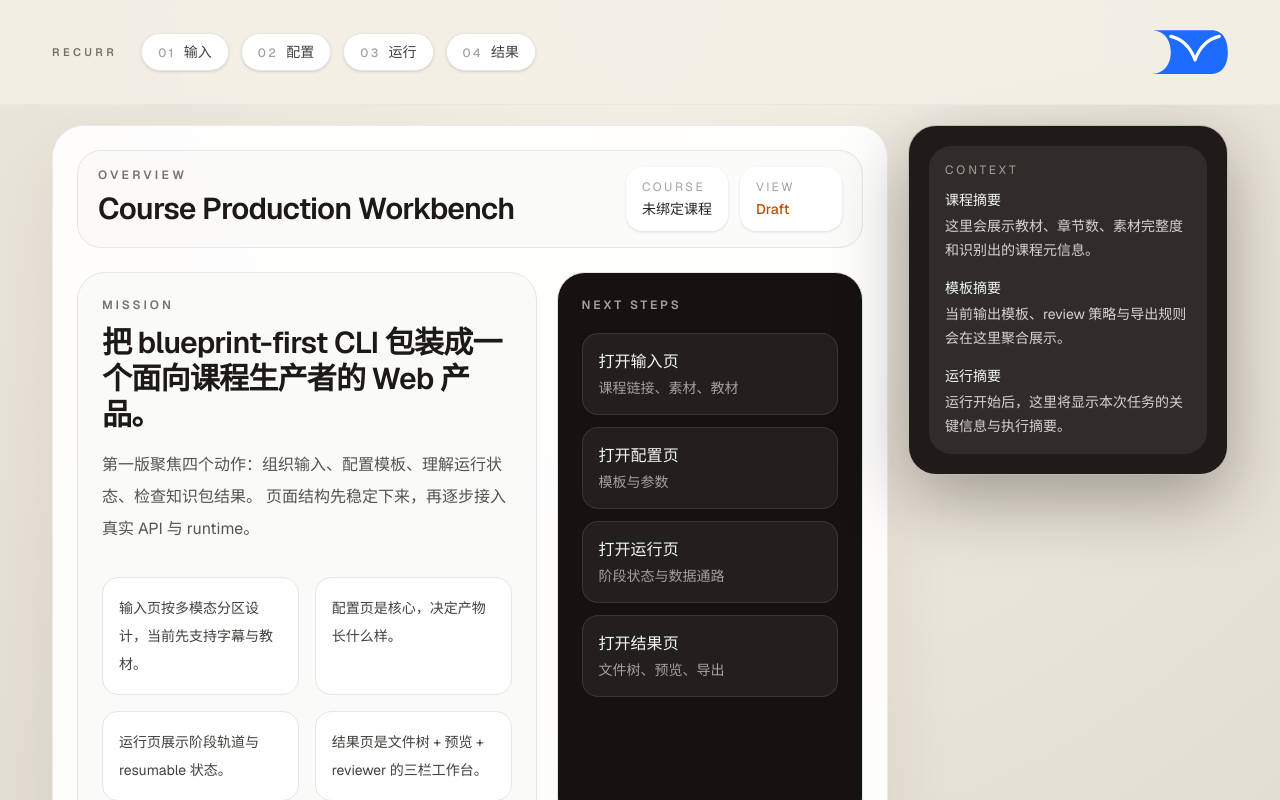
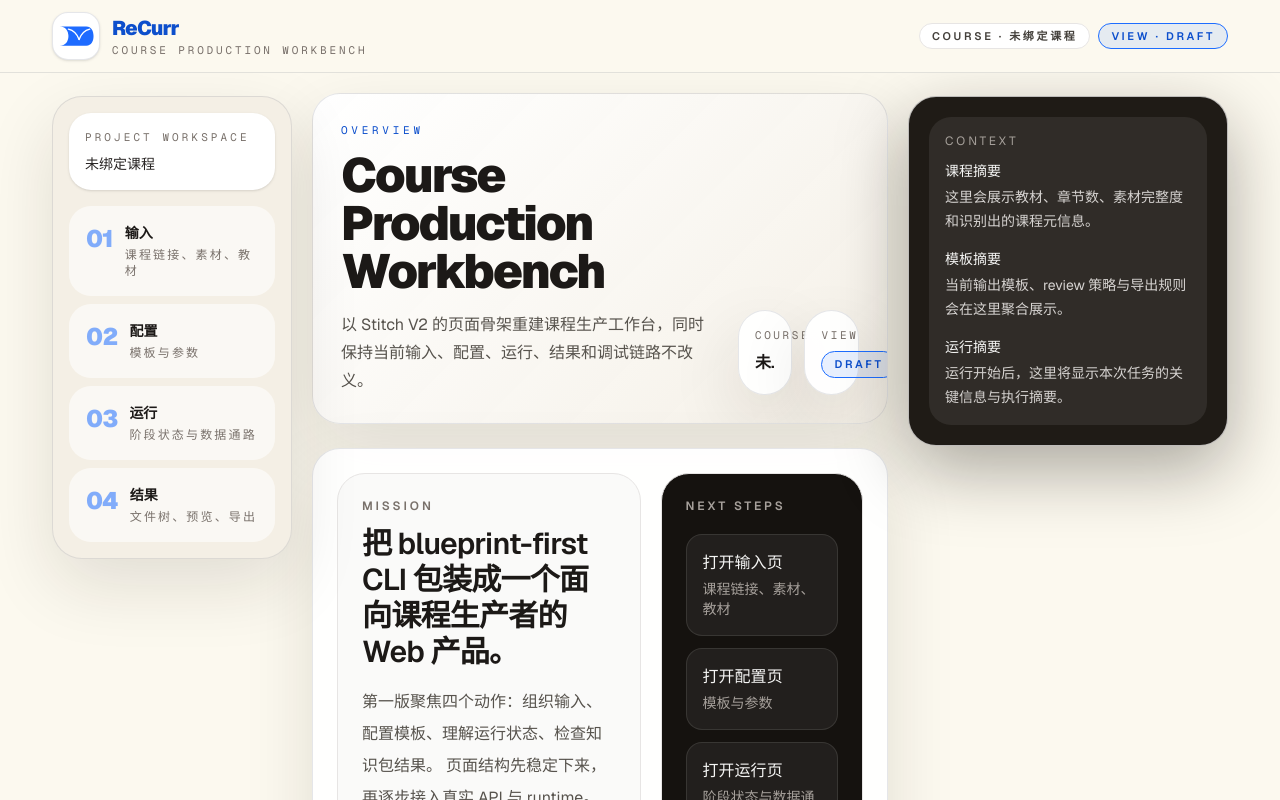
Before and after one commit to Chil1T/Countercurrent, a Next.js app in the folder web/: page / in a window 1280 px wide. Shown: the top 800 px of the page. Built offline with nearby package versions, Linux system fonts and the light colour scheme; no server answers.

Commit message:
feat: add stitch v2 shell foundation

```diff
--- a/web/app/globals.css
+++ b/web/app/globals.css
@@ -3,6 +3,16 @@
 :root {
   --background: #ece7dc;
   --foreground: #231c14;
+  --stitch-shell-backdrop: #fcf9ef;
+  --stitch-shell-panel: rgba(255, 255, 255, 0.94);
+  --stitch-shell-panel-soft: #f4efe5;
+  --stitch-shell-rail: #1f1b16;
+  --stitch-shell-border: rgba(114, 118, 135, 0.18);
+  --stitch-shell-border-strong: rgba(29, 109, 255, 0.18);
+  --stitch-shell-shadow: 0 26px 70px rgba(36, 28, 18, 0.12);
+  --stitch-shell-primary: #1d6dff;
+  --stitch-shell-primary-strong: #0d4fcc;
+  --stitch-shell-primary-soft: rgba(29, 109, 255, 0.1);
 }
 
 @theme inline {
@@ -20,7 +30,9 @@
 
   body {
     min-width: 320px;
-    background: var(--background);
+    background:
+      radial-gradient(circle at top left, rgba(29, 109, 255, 0.1), transparent 24%),
+      linear-gradient(180deg, #fcf9ef 0%, #f4efe5 100%);
     color: var(--foreground);
     font-family: var(--font-geist-sans), sans-serif;
     overflow-x: hidden;
@@ -35,3 +47,14 @@
     text-decoration: none;
   }
 }
+
+@layer utilities {
+  .font-stitch-headline {
+    font-family: var(--font-geist-sans), sans-serif;
+    letter-spacing: -0.04em;
+  }
+
+  .font-stitch-label {
+    font-family: var(--font-geist-mono), monospace;
+  }
+}
--- a/web/components/app-shell.tsx
+++ b/web/components/app-shell.tsx
@@ -1,8 +1,11 @@
-import Image from "next/image";
-import Link from "next/link";
 import { ReactNode } from "react";
 
 import { ContextPanel } from "@/components/context-panel";
+import { PageHero } from "@/components/stitch-v2/page-hero";
+import { ShellHeader } from "@/components/stitch-v2/shell-header";
+import { ShellSidebar } from "@/components/stitch-v2/shell-sidebar";
+import { StatusChip } from "@/components/stitch-v2/status-chip";
+import { SurfaceCard } from "@/components/stitch-v2/surface-card";
 import { AppShellState, buildAppShellState } from "@/lib/app-shell-state";
 
 export function AppShell({
@@ -27,88 +30,51 @@ export function AppShell({
   return (
     <div
       suppressHydrationWarning
-      className="min-h-screen bg-[radial-gradient(circle_at_top,_#f7f3ea,_#ece7dc_45%,_#e2ddd2_100%)] text-stone-900"
+      className="min-h-screen bg-[var(--stitch-shell-backdrop)] text-stone-900"
     >
-      <div className="sticky top-0 z-40 border-b border-stone-200/80 bg-[#f4efe5]/92 backdrop-blur">
-        <div className="mx-auto flex w-[95vw] max-w-[1920px] flex-wrap items-center gap-3 px-3 py-3 md:px-4 lg:px-5">
-          <div className="mr-3">
-            <p className="text-[11px] font-semibold uppercase tracking-[0.3em] text-stone-500">
-              ReCurr
-            </p>
-          </div>
-
-          <nav className="flex min-w-0 flex-1 flex-wrap gap-3">
-            {resolvedShellState.navItems.map((item) =>
-              item.enabled && item.href ? (
-                <Link
-                  key={item.label}
-                  href={item.href}
-                  className="min-w-0 rounded-full border border-stone-200 bg-white px-4 py-2 text-sm font-medium text-stone-700 shadow-sm transition hover:border-stone-300 hover:bg-stone-50"
-                >
-                  <span className="mr-2 text-xs uppercase tracking-[0.2em] text-stone-400">
-                    {item.step}
-                  </span>
-                  {item.label}
-                </Link>
-              ) : (
-                <div
-                  key={item.label}
-                  className="min-w-0 rounded-full border border-dashed border-stone-200 bg-stone-100/80 px-4 py-2 text-sm font-medium text-stone-400"
-                >
-                  <span className="mr-2 text-xs uppercase tracking-[0.2em] text-stone-400">
-                    {item.step}
-                  </span>
-                  {item.label}
-                </div>
-              ),
-            )}
-          </nav>
-          <div className="ml-auto flex h-[80px] w-[80px] shrink-0 items-center justify-center overflow-hidden">
-            <Image
-              src="/countercurrent-logo.svg"
-              alt="ReCurr logo"
-              width={100}
-              height={100}
-              className="h-[100px] w-[100px] max-w-none shrink-0"
-              priority
+      <ShellHeader
+        courseLabel={resolvedShellState.courseLabel}
+        statusLabel={resolvedShellState.statusLabel}
       />
-          </div>
-        </div>
-      </div>
 
       <div className="mx-auto grid min-h-[calc(100vh-4.75rem)] w-[95vw] max-w-[1920px] gap-5 px-3 py-4 md:px-4 lg:px-5 xl:grid-cols-[minmax(0,1fr)_320px] xl:items-start xl:py-5">
-        <main className="min-w-0 rounded-[32px] border border-stone-200/80 bg-white/92 p-4 shadow-[0_24px_70px_rgba(60,42,16,0.08)] md:p-5 xl:p-6">
-          <header className="mb-6 flex flex-col gap-4 rounded-[24px] border border-stone-200 bg-stone-50/80 px-4 py-4 md:px-5 lg:flex-row lg:items-start lg:justify-between">
-            <div>
-              <p className="text-xs font-semibold uppercase tracking-[0.28em] text-stone-500">
-                {eyebrow}
-              </p>
-              <h2 className="mt-2 text-2xl font-semibold tracking-tight md:text-3xl">
-                {title}
-              </h2>
-            </div>
-            <div className="grid gap-3 text-sm text-stone-600 sm:grid-cols-2">
-              <div className="min-w-0 rounded-2xl bg-white px-4 py-3 shadow-sm">
-                <div className="text-xs uppercase tracking-[0.2em] text-stone-400">
+        <div className="grid min-w-0 gap-5 xl:grid-cols-[240px_minmax(0,1fr)]">
+          <ShellSidebar
+            navItems={resolvedShellState.navItems}
+            courseLabel={resolvedShellState.courseLabel}
+          />
+
+          <main className="min-w-0">
+            <PageHero
+              eyebrow={eyebrow}
+              title={title}
+              meta={
+                <div className="grid gap-3 sm:grid-cols-2">
+                  <SurfaceCard className="p-4">
+                    <div className="font-stitch-label text-[11px] uppercase tracking-[0.24em] text-stone-500">
                       Course
                     </div>
-                <div className="mt-1 truncate font-medium text-stone-800">
+                    <div className="mt-2 truncate text-sm font-semibold text-stone-900 md:text-base">
                       {resolvedShellState.courseLabel}
                     </div>
-              </div>
-              <div className="min-w-0 rounded-2xl bg-white px-4 py-3 shadow-sm">
-                <div className="text-xs uppercase tracking-[0.2em] text-stone-400">
+                  </SurfaceCard>
+                  <SurfaceCard className="p-4">
+                    <div className="font-stitch-label text-[11px] uppercase tracking-[0.24em] text-stone-500">
                       View
                     </div>
-                <div className="mt-1 font-medium text-amber-700">
-                  {resolvedShellState.statusLabel}
+                    <div className="mt-2 flex items-center gap-2">
+                      <StatusChip label={resolvedShellState.statusLabel} tone="accent" />
                     </div>
+                  </SurfaceCard>
                 </div>
+              }
+            >
+              以 Stitch V2 的页面骨架重建课程生产工作台，同时保持当前输入、配置、运行、结果和调试链路不改义。
+            </PageHero>
+
+            <SurfaceCard className="p-4 md:p-5 xl:p-6">{children}</SurfaceCard>
+          </main>
         </div>
-          </header>
-
-          {children}
-        </main>
 
         <aside className="min-w-0 rounded-[28px] border border-stone-200/80 bg-[#1f1b16] p-5 text-stone-100 shadow-[0_24px_70px_rgba(20,14,8,0.35)] xl:sticky xl:top-24">
           <div className="sticky top-24">
--- /dev/null
+++ b/web/components/stitch-v2/page-hero.tsx
@@ -0,0 +1,36 @@
+import { ReactNode } from "react";
+
+import { SurfaceCard } from "@/components/stitch-v2/surface-card";
+
+export function PageHero({
+  eyebrow,
+  title,
+  children,
+  meta,
+}: {
+  eyebrow: string;
+  title: string;
+  children?: ReactNode;
+  meta?: ReactNode;
+}) {
+  return (
+    <SurfaceCard className="mb-6 overflow-hidden bg-[linear-gradient(135deg,rgba(255,255,255,0.96),rgba(244,239,229,0.92))] p-5 md:p-6 lg:p-7">
+      <div className="flex flex-col gap-5 lg:flex-row lg:items-end lg:justify-between">
+        <div className="min-w-0">
+          <p className="font-stitch-label text-[11px] uppercase tracking-[0.34em] text-[var(--stitch-shell-primary-strong)]">
+            {eyebrow}
+          </p>
+          <h1 className="font-stitch-headline mt-3 max-w-3xl text-3xl font-black tracking-[-0.04em] text-stone-900 md:text-4xl xl:text-5xl">
+            {title}
+          </h1>
+          {children ? (
+            <div className="mt-4 max-w-3xl text-sm leading-7 text-stone-600 md:text-base">
+              {children}
+            </div>
+          ) : null}
+        </div>
+        {meta ? <div className="min-w-0 lg:max-w-sm">{meta}</div> : null}
+      </div>
+    </SurfaceCard>
+  );
+}
--- /dev/null
+++ b/web/components/stitch-v2/shell-header.tsx
@@ -0,0 +1,43 @@
+import Image from "next/image";
+
+import { StatusChip } from "@/components/stitch-v2/status-chip";
+
+export function ShellHeader({
+  courseLabel,
+  statusLabel,
+}: {
+  courseLabel: string;
+  statusLabel: string;
+}) {
+  return (
+    <header className="sticky top-0 z-40 border-b border-[var(--stitch-shell-border)] bg-[color:var(--stitch-shell-backdrop)]/92 backdrop-blur-xl">
+      <div className="mx-auto flex w-[95vw] max-w-[1920px] items-center justify-between gap-4 px-3 py-3 md:px-4 lg:px-5">
+        <div className="flex min-w-0 items-center gap-3">
+          <div className="flex h-12 w-12 items-center justify-center overflow-hidden rounded-2xl border border-[var(--stitch-shell-border)] bg-white shadow-sm">
+            <Image
+              src="/countercurrent-logo.svg"
+              alt="ReCurr logo"
+              width={44}
+              height={44}
+              className="h-11 w-11"
+              priority
+            />
+          </div>
+          <div className="min-w-0">
+            <p className="font-stitch-headline text-xl font-black tracking-[-0.08em] text-[var(--stitch-shell-primary-strong)]">
+              ReCurr
+            </p>
+            <p className="font-stitch-label text-[11px] uppercase tracking-[0.26em] text-stone-500">
+              Course Production Workbench
+            </p>
+          </div>
+        </div>
+
+        <div className="flex flex-wrap items-center justify-end gap-2">
+          <StatusChip label={`Course · ${courseLabel}`} />
+          <StatusChip label={`View · ${statusLabel}`} tone="accent" />
+        </div>
+      </div>
+    </header>
+  );
+}
--- /dev/null
+++ b/web/components/stitch-v2/shell-sidebar.tsx
@@ -0,0 +1,59 @@
+import Link from "next/link";
+
+import { AppShellState } from "@/lib/app-shell-state";
+
+export function ShellSidebar({
+  navItems,
+  courseLabel,
+}: {
+  navItems: AppShellState["navItems"];
+  courseLabel: string;
+}) {
+  return (
+    <aside className="rounded-[30px] border border-[var(--stitch-shell-border)] bg-[var(--stitch-shell-panel-soft)] p-4 shadow-[var(--stitch-shell-shadow)] xl:sticky xl:top-24 xl:self-start">
+      <div className="rounded-[22px] bg-white px-4 py-4 shadow-sm">
+        <p className="font-stitch-label text-[11px] uppercase tracking-[0.28em] text-stone-500">
+          Project Workspace
+        </p>
+        <p className="mt-2 truncate text-sm font-medium text-stone-800">{courseLabel}</p>
+      </div>
+
+      <nav className="mt-4 space-y-2">
+        {navItems.map((item) =>
+          item.enabled && item.href ? (
+            <Link
+              key={item.label}
+              href={item.href}
+              className="group flex items-start gap-3 rounded-[22px] border border-transparent bg-white/60 px-4 py-4 transition hover:border-[var(--stitch-shell-border-strong)] hover:bg-white"
+            >
+              <span className="font-stitch-headline text-2xl font-black tracking-[-0.08em] text-[var(--stitch-shell-primary)]/55 group-hover:text-[var(--stitch-shell-primary)]">
+                {item.step}
+              </span>
+              <span className="min-w-0">
+                <span className="block text-sm font-semibold text-stone-900">{item.label}</span>
+                <span className="mt-1 block text-xs uppercase tracking-[0.18em] text-stone-500">
+                  {item.hint}
+                </span>
+              </span>
+            </Link>
+          ) : (
+            <div
+              key={item.label}
+              className="flex items-start gap-3 rounded-[22px] border border-dashed border-stone-200 bg-stone-100/75 px-4 py-4 text-stone-400"
+            >
+              <span className="font-stitch-headline text-2xl font-black tracking-[-0.08em]">
+                {item.step}
+              </span>
+              <span className="min-w-0">
+                <span className="block text-sm font-semibold">{item.label}</span>
+                <span className="mt-1 block text-xs uppercase tracking-[0.18em]">
+                  {item.hint}
+                </span>
+              </span>
+            </div>
+          ),
+        )}
+      </nav>
+    </aside>
+  );
+}
--- /dev/null
+++ b/web/components/stitch-v2/status-chip.tsx
@@ -0,0 +1,22 @@
+export function StatusChip({
+  label,
+  tone = "default",
+}: {
+  label: string;
+  tone?: "default" | "accent" | "muted";
+}) {
+  const toneClass =
+    tone === "accent"
+      ? "border-[var(--stitch-shell-primary)] bg-[var(--stitch-shell-primary-soft)] text-[var(--stitch-shell-primary-strong)]"
+      : tone === "muted"
+        ? "border-stone-200 bg-stone-100 text-stone-500"
+        : "border-stone-200 bg-white text-stone-700";
+
+  return (
+    <span
+      className={`inline-flex items-center rounded-full border px-3 py-1 text-[11px] font-semibold uppercase tracking-[0.24em] ${toneClass}`}
+    >
+      {label}
+    </span>
+  );
+}
--- /dev/null
+++ b/web/components/stitch-v2/surface-card.tsx
@@ -0,0 +1,26 @@
+import { ReactNode } from "react";
+
+export function SurfaceCard({
+  children,
+  className = "",
+  tone = "default",
+}: {
+  children: ReactNode;
+  className?: string;
+  tone?: "default" | "muted" | "rail";
+}) {
+  const toneClass =
+    tone === "muted"
+      ? "bg-[var(--stitch-shell-panel-soft)]"
+      : tone === "rail"
+        ? "bg-[var(--stitch-shell-rail)] text-stone-100"
+        : "bg-[var(--stitch-shell-panel)]";
+
+  return (
+    <div
+      className={`rounded-[28px] border border-[var(--stitch-shell-border)] shadow-[var(--stitch-shell-shadow)] ${toneClass} ${className}`}
+    >
+      {children}
+    </div>
+  );
+}
```
Also changed, not shown: web/components/stitch-v2/empty-state-panel.tsx (added, +30 -0 lines), 2 other files (tests, documents, lock files or other folders). Lines whose indentation alone changed are shown as unchanged.
